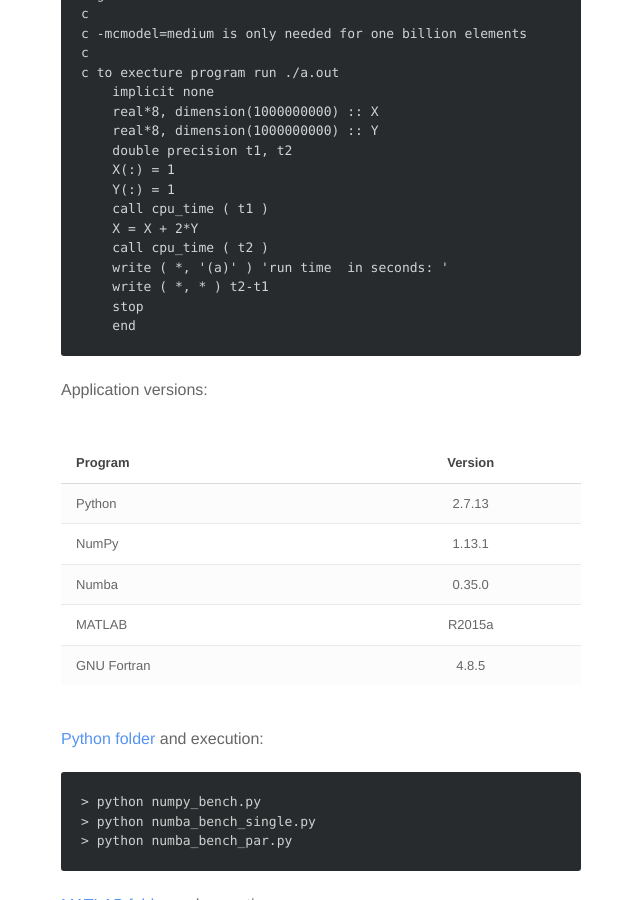
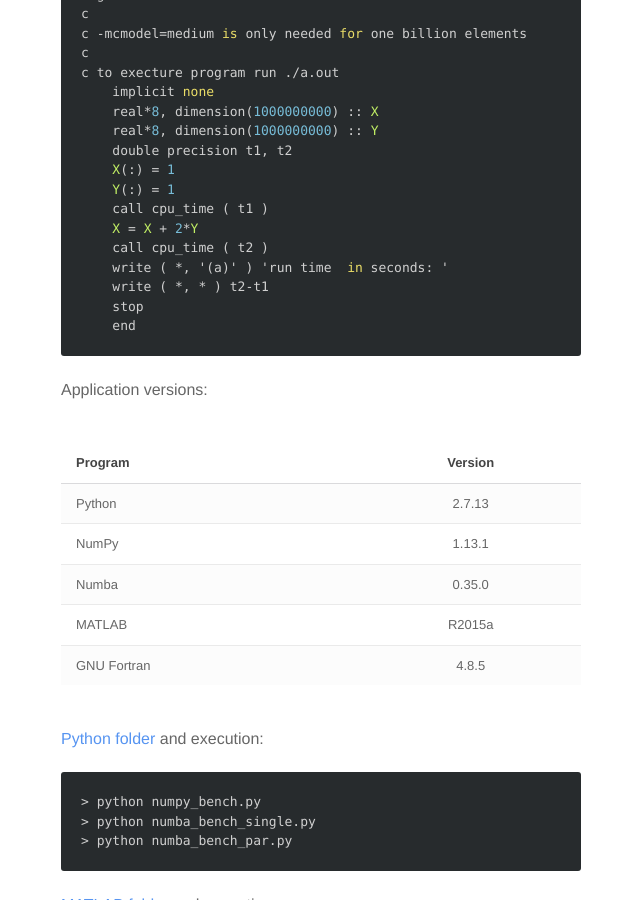
Before and after one commit to cjekel/cjekel.github.io, a Jekyll site: the page built from _posts/2017-09-27-Python-with-Numba-faster-than-fortran.md, in a window 1280 px wide and 900 px high, scrolled down 3250 px. Shown: the whole window, without its empty margins (319-959 px from the left). Built offline with Jekyll 4.4.1, drawn with Linux system fonts in a browser that asks for light colours; nearby versions of some CDN libraries; formulas are drawn with MathJax 3; comment, search, counter and statistics services are not loaded.

Commit message:
update syntax highlighting

````diff
--- a/_posts/2017-09-27-Python-with-Numba-faster-than-fortran.md
+++ b/_posts/2017-09-27-Python-with-Numba-faster-than-fortran.md
@@ -29,9 +29,10 @@ where <span>\\( X, Y  \\)</span> are double precision floating point arrays with
 
 The benchmark will run <span>\\( X = X + 2.0 Y  \\)</span> 10 times, and return the average run time for 1 dimensional array sizes of 1,000,000, 10,000,000, 100,000,000, and 1,000,000,000 elements. The sample code for one run in each language is provided below.
 
+
+
 NumPy code:
-<div>
-{% highlight python %}
+```python
 import numpy as np
 import time as time
 
@@ -43,12 +44,10 @@ t0 = time.time()
 X += Y; X += Y
 t1 = time.time()
 run_time = t1 - t0
-{% endhighlight %}
-</div>
+```
 
 NumPy + Numba single threaded code (inspired by [jzwinck](https://news.ycombinator.com/item?id=15123846)):
-<div>
-{% highlight python %}
+```python
 import numpy as np
 import numba
 import time as time
@@ -65,12 +64,10 @@ t0 = time.time()
 add2_par(X, Y, out=X)
 t1 = time.time()
 run_time = t1 - t0
-{% endhighlight %}
-</div>
+```
 
 NumPy + Numba parallel code:
-<div>
-{% highlight python %}
+```python
 import numpy as np
 import numba
 import time as time
@@ -87,12 +84,10 @@ t0 = time.time()
 add2_par(X, Y, out=X)
 t1 = time.time()
 run_time = t1 - t0
-{% endhighlight %}
-</div>
+```
 
 MATLAB Code:
-<div>
-{% highlight matlab %}
+```matlab
 clear; clc;
 % --- single threaded run ---
 X = ones(1e9,1);
@@ -100,12 +95,10 @@ Y = ones(1e9,1);
 t = cputime;
 X = X + 2.0*Y;
 e = cputime-t;
-{% endhighlight %}
-</div>
+```
 
 Fortran code:
-<div>
-{% highlight fortran %}
+```fortran
     program main
 c compile with GNU Fortran as
 c gfortran -mcmodel=medium demo.f
@@ -126,8 +119,7 @@ c to execture program run ./a.out
     write ( *, * ) t2-t1
     stop
     end
-{% endhighlight %}
-</div>
+```
 
 Application versions:
 
@@ -140,24 +132,19 @@ Application versions:
 | GNU Fortran | 4.8.5      |
 
 [Python folder](https://github.com/cjekel/cjekel.github.io/tree/master/assets/2017-09-27/Python) and execution:
-<div>
-{% highlight bash %}
+```bash
 > python numpy_bench.py
 > python numba_bench_single.py
 > python numba_bench_par.py
-{% endhighlight %}
-</div>
+```
 
 [MATLAB folder](https://github.com/cjekel/cjekel.github.io/tree/master/assets/2017-09-27/Matlab) and execution:
-<div>
-{% highlight bash %}
+```bash
 > matlab -nodesktop -nodisplay -r "run speedTest.m"
-{% endhighlight %}
-</div>
+```
 
 [Fortran folder](https://github.com/cjekel/cjekel.github.io/tree/master/assets/2017-09-27/Fortran) and execution:
-<div>
-{% highlight bash %}
+```bash
 > gfortran -mcmodel=medium speed1e9.f
 > ./a.out
 > gfortran speed1e8.f
@@ -174,8 +161,7 @@ Application versions:
 > ./a.out
 > gfortran -O2 speed1e6.f
 > ./a.out
-{% endhighlight %}
-</div>
+```
 
 ### Results
 
````
